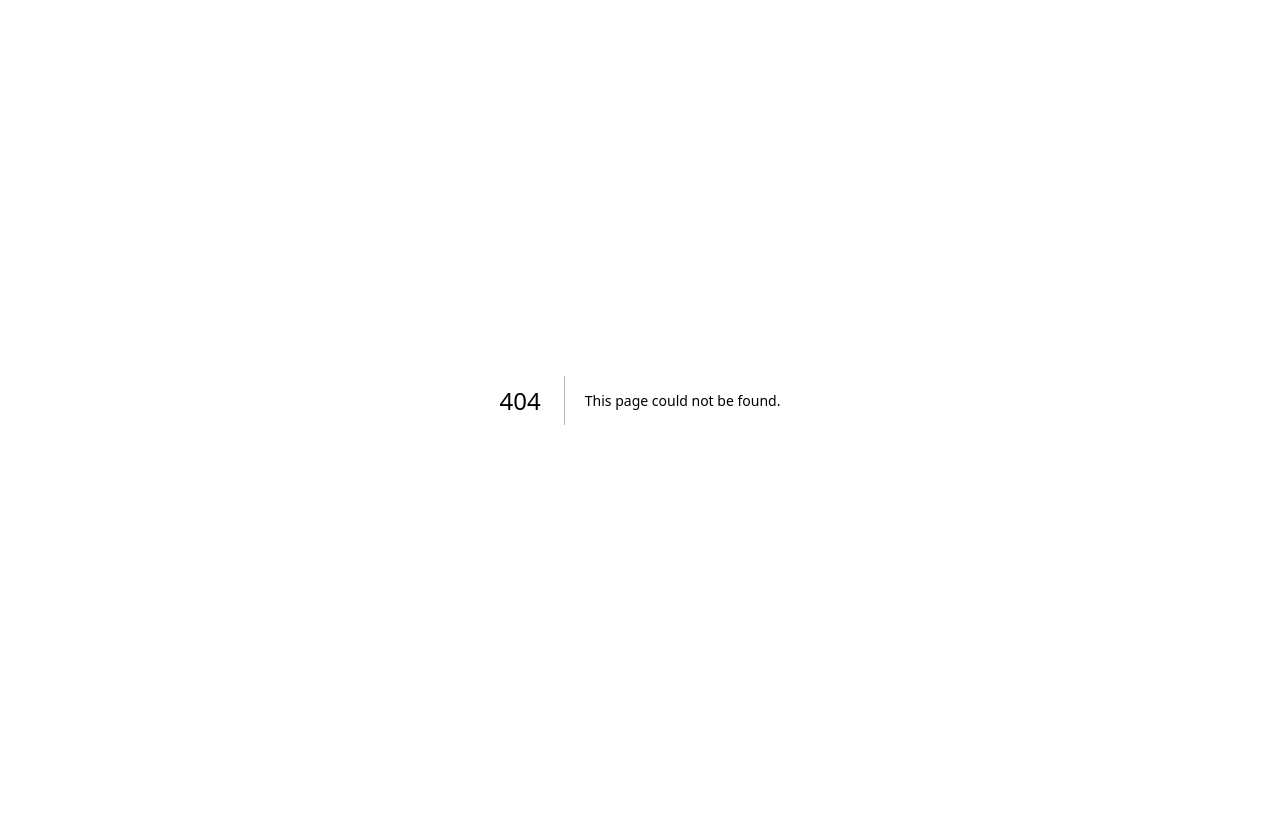
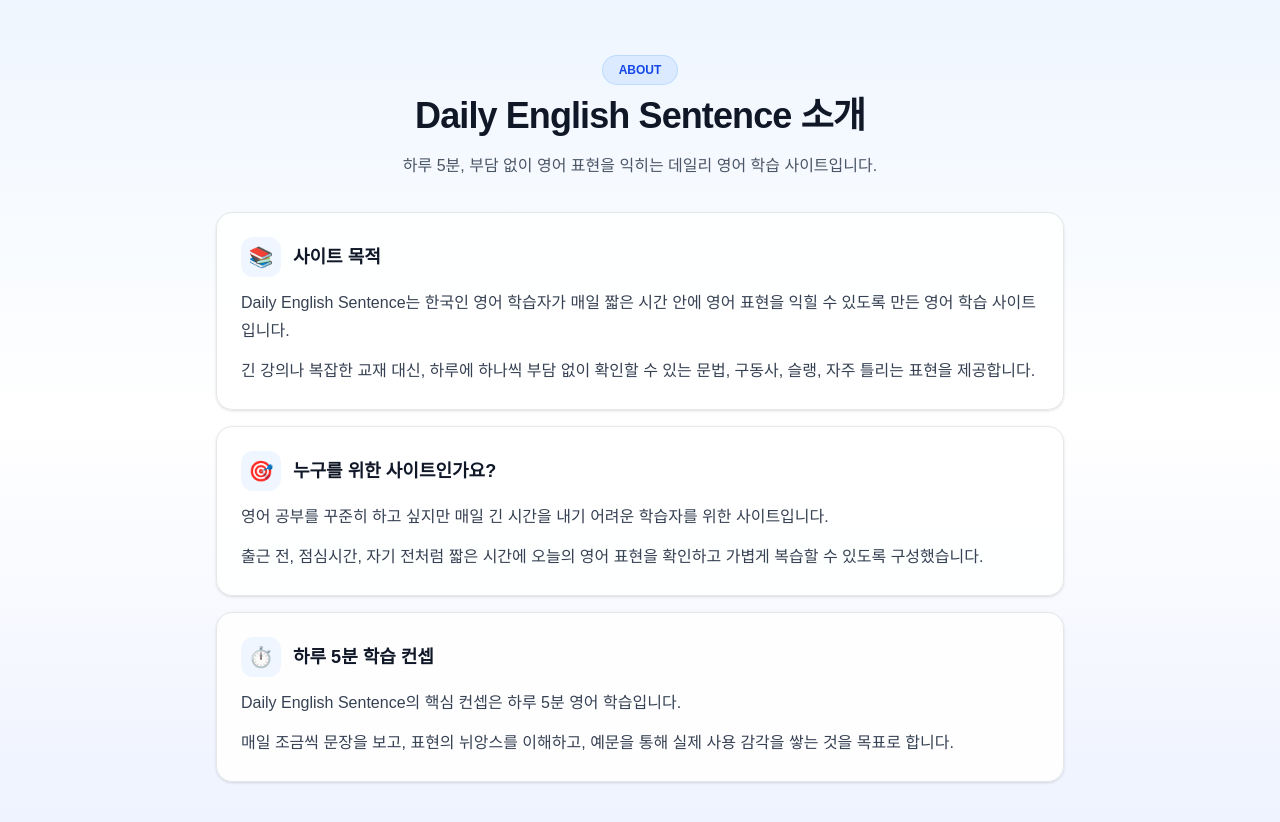
Before and after one commit to newcodingtest/oneDayOneLanguageOneGrammer, a Next.js app: page /about in a window 1280 px wide. Before the commit this address had no page. Shown: the top 822 px of the page. Before the commit the page ends 800 px from the top, so only its background shows below. Built offline with nearby package versions, Linux system fonts and the light colour scheme.

Commit message:
feat: 구글 컨텐츠 가이드라인 최소 조건에 맞는 페이지 구현

```diff
--- /dev/null
+++ b/app/(site)/about/page.tsx
@@ -0,0 +1,44 @@
+// app/(site)/about/page.tsx
+
+import InfoPageLayout from "@/components/site/InfoPageLayout";
+
+export const metadata = {
+  title: "About | Daily English Sentence",
+  description: "Daily English Sentence 사이트 소개",
+};
+
+export default function AboutPage() {
+  return (
+    <InfoPageLayout
+      badge="ABOUT"
+      title="Daily English Sentence 소개"
+      description="하루 5분, 부담 없이 영어 표현을 익히는 데일리 영어 학습 사이트입니다."
+      sections={[
+        {
+          icon: "📚",
+          title: "사이트 목적",
+          paragraphs: [
+            "Daily English Sentence는 한국인 영어 학습자가 매일 짧은 시간 안에 영어 표현을 익힐 수 있도록 만든 영어 학습 사이트입니다.",
+            "긴 강의나 복잡한 교재 대신, 하루에 하나씩 부담 없이 확인할 수 있는 문법, 구동사, 슬랭, 자주 틀리는 표현을 제공합니다.",
+          ],
+        },
+        {
+          icon: "🎯",
+          title: "누구를 위한 사이트인가요?",
+          paragraphs: [
+            "영어 공부를 꾸준히 하고 싶지만 매일 긴 시간을 내기 어려운 학습자를 위한 사이트입니다.",
+            "출근 전, 점심시간, 자기 전처럼 짧은 시간에 오늘의 영어 표현을 확인하고 가볍게 복습할 수 있도록 구성했습니다.",
+          ],
+        },
+        {
+          icon: "⏱️",
+          title: "하루 5분 학습 컨셉",
+          paragraphs: [
+            "Daily English Sentence의 핵심 컨셉은 하루 5분 영어 학습입니다.",
+            "매일 조금씩 문장을 보고, 표현의 뉘앙스를 이해하고, 예문을 통해 실제 사용 감각을 쌓는 것을 목표로 합니다.",
+          ],
+        },
+      ]}
+    />
+  );
+}
--- /dev/null
+++ b/app/(site)/contact/page.tsx
@@ -0,0 +1,43 @@
+// app/(site)/contact/page.tsx
+
+import InfoPageLayout from "@/components/site/InfoPageLayout";
+
+export const metadata = {
+  title: "Contact | Daily English Sentence",
+  description: "Daily English Sentence 문의 안내",
+};
+
+export default function ContactPage() {
+  return (
+    <InfoPageLayout
+      badge="CONTACT"
+      title="문의하기"
+      description="콘텐츠 오류, 표현 개선 요청, 사이트 이용 중 발생한 문제를 알려주세요."
+      sections={[
+        {
+          icon: "✉️",
+          title: "문의 이메일",
+          paragraphs: [
+            "Daily English Sentence에 대한 문의, 오류 제보, 개선 의견이 있다면 아래 이메일로 연락해 주세요.",
+            "wbdud1234@naver.com",
+          ],
+        },
+        {
+          icon: "💬",
+          title: "어떤 내용을 보낼 수 있나요?",
+          paragraphs: [
+            "영어 표현 오류, 어색한 예문, 설명 개선 요청, 페이지 오류, 사이트 이용 중 불편한 점 등을 보내주시면 확인 후 가능한 범위에서 반영하겠습니다.",
+          ],
+        },
+        {
+          icon: "⏳",
+          title: "답변 안내",
+          paragraphs: [
+            "문의 내용은 확인 후 필요한 경우 답변드립니다.",
+            "개인 프로젝트로 운영되는 사이트 특성상 답변에는 시간이 걸릴 수 있습니다.",
+          ],
+        },
+      ]}
+    />
+  );
+}
--- /dev/null
+++ b/app/(site)/privacy/page.tsx
@@ -0,0 +1,60 @@
+// app/(site)/privacy/page.tsx
+
+import InfoPageLayout from "@/components/site/InfoPageLayout";
+
+export const metadata = {
+  title: "Privacy Policy | Daily English Sentence",
+  description: "Daily English Sentence 개인정보처리방침",
+};
+
+export default function PrivacyPage() {
+  return (
+    <InfoPageLayout
+      badge="PRIVACY POLICY"
+      title="개인정보처리방침"
+      description="Daily English Sentence는 사용자의 개인정보를 중요하게 생각하며, 사이트 이용 과정에서 발생할 수 있는 정보 처리 방식을 안내합니다."
+      sections={[
+        {
+          icon: "🔒",
+          title: "수집하는 정보",
+          paragraphs: [
+            "본 사이트는 회원가입 기능을 제공하지 않으며, 이름, 전화번호, 주소와 같은 직접적인 개인정보를 별도로 수집하지 않습니다.",
+            "다만 서비스 개선, 트래픽 분석, 안정적인 사이트 운영을 위해 방문 기록, 브라우저 정보, 기기 정보, 접속 시간 등의 비식별 정보가 수집될 수 있습니다.",
+          ],
+        },
+        {
+          icon: "🍪",
+          title: "쿠키 사용",
+          paragraphs: [
+            "본 사이트는 사용자 경험 개선, 방문 통계 확인, 광고 제공을 위해 쿠키를 사용할 수 있습니다.",
+            "쿠키는 사용자의 브라우저에 저장되는 작은 데이터 파일이며, 사용자는 브라우저 설정을 통해 쿠키 저장을 거부하거나 삭제할 수 있습니다.",
+          ],
+        },
+        {
+          icon: "📢",
+          title: "광고 및 제3자 서비스",
+          paragraphs: [
+            "본 사이트는 Google AdSense와 같은 제3자 광고 서비스를 사용할 수 있습니다.",
+            "광고 서비스 제공자는 사용자의 관심사에 맞는 광고를 제공하기 위해 쿠키 또는 유사한 기술을 사용할 수 있습니다.",
+          ],
+        },
+        {
+          icon: "🛠️",
+          title: "정보 이용 목적",
+          paragraphs: [
+            "수집될 수 있는 비식별 정보는 사이트 이용 현황 분석, 콘텐츠 개선, 서비스 안정성 확보, 광고 운영 및 사용자 경험 개선을 위해 사용될 수 있습니다.",
+          ],
+        },
+        {
+          icon: "📌",
+          title: "정책 변경",
+          paragraphs: [
+            "본 개인정보처리방침은 서비스 운영 방향, 관련 법령, 광고 정책 변경에 따라 수정될 수 있습니다.",
+            "변경 사항은 본 페이지를 통해 안내됩니다.",
+            "최종 업데이트: 2026년 5월 14일",
+          ],
+        },
+      ]}
+    />
+  );
+}
--- a/components/Footer.tsx
+++ b/components/Footer.tsx
@@ -1,11 +1,27 @@
 // components/Footer.tsx
+
+import Link from "next/link";
+
 
 export default function Footer() {
   return (
     <footer className="bg-white border-t border-gray-200 mt-8 sm:mt-10 lg:mt-12">
       <div className="max-w-7xl mx-auto px-3 sm:px-4 lg:px-6 py-4 sm:py-5 lg:py-6 text-center text-gray-600 text-xs sm:text-sm">
         <p>매일 하나씩 영어 문법을 마스터하세요 📚</p>
-        <p className="text-xs text-gray-500 mt-2">Powered by Grammar</p>
+
+        <nav className="mt-3 flex flex-wrap items-center justify-center gap-x-4 gap-y-2 text-xs text-gray-500">
+          <Link href="/about" className="hover:text-gray-800 hover:underline">
+            About
+          </Link>
+          <Link href="/privacy" className="hover:text-gray-800 hover:underline">
+            Privacy Policy
+          </Link>
+          <Link href="/contact" className="hover:text-gray-800 hover:underline">
+            Contact
+          </Link>
+        </nav>
+
+        <p className="text-xs text-gray-500 mt-3">Powered by Grammar</p>
       </div>
     </footer>
   );
--- /dev/null
+++ b/components/site/InfoPageLayout.tsx
@@ -0,0 +1,68 @@
+// components/site/InfoPageLayout.tsx
+
+type InfoSection = {
+  icon?: string;
+  title: string;
+  paragraphs: string[];
+};
+
+type InfoPageLayoutProps = {
+  badge: string;
+  title: string;
+  description: string;
+  sections: InfoSection[];
+};
+
+export default function InfoPageLayout({
+  badge,
+  title,
+  description,
+  sections,
+}: InfoPageLayoutProps) {
+  return (
+    <main className="min-h-screen bg-gradient-to-b from-blue-50 via-white to-indigo-50">
+      <section className="mx-auto max-w-4xl px-4 py-10 sm:px-6 sm:py-14">
+        <div className="mb-8 text-center">
+          <div className="mb-3 inline-flex items-center rounded-full bg-blue-100 px-4 py-1.5 text-xs font-semibold text-blue-700 ring-1 ring-blue-200">
+            {badge}
+          </div>
+
+          <h1 className="text-3xl font-extrabold tracking-tight text-gray-900 sm:text-4xl">
+            {title}
+          </h1>
+
+          <p className="mx-auto mt-4 max-w-2xl text-sm leading-7 text-gray-600 sm:text-base">
+            {description}
+          </p>
+        </div>
+
+        <div className="space-y-4">
+          {sections.map((section, index) => (
+            <article
+              key={index}
+              className="rounded-2xl border border-gray-200 bg-white/90 p-5 shadow-sm transition hover:-translate-y-0.5 hover:shadow-md sm:p-6"
+            >
+              <div className="mb-3 flex items-center gap-3">
+                {section.icon && (
+                  <div className="flex h-10 w-10 items-center justify-center rounded-xl bg-blue-50 text-xl">
+                    {section.icon}
+                  </div>
+                )}
+
+                <h2 className="text-lg font-bold text-gray-900">
+                  {section.title}
+                </h2>
+              </div>
+
+              <div className="space-y-3 text-sm leading-7 text-gray-700 sm:text-base">
+                {section.paragraphs.map((paragraph, paragraphIndex) => (
+                  <p key={paragraphIndex}>{paragraph}</p>
+                ))}
+              </div>
+            </article>
+          ))}
+        </div>
+      </section>
+    </main>
+  );
+}
```
